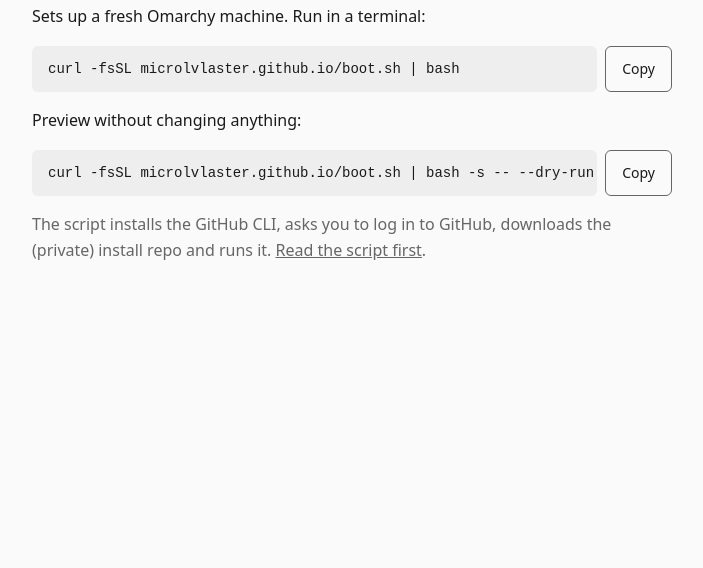
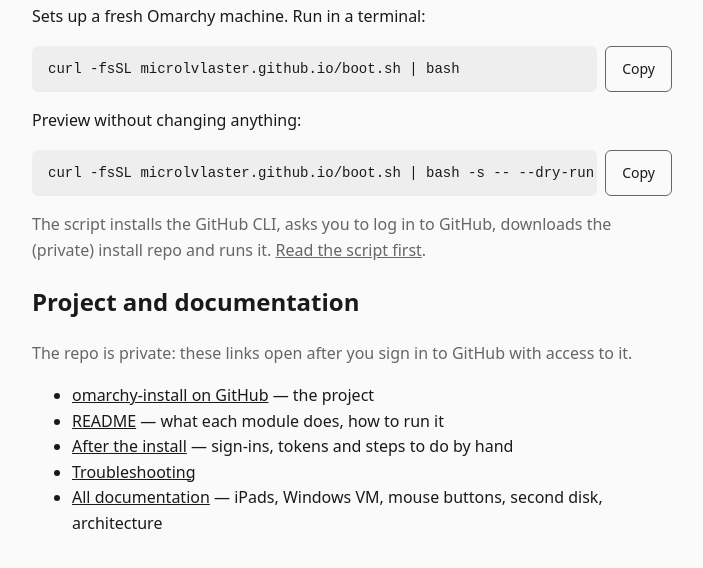
Before and after one commit to microlvlaster/microlvlaster.github.io, a plain HTML site: page index.html in a window 1280 px wide. Shown: the part 138-706 px from the top of the page, without its empty margins (288-991 px from the left). Drawn offline with Linux system fonts and the light colour scheme.

Commit message:
Update boot.sh

```diff
--- a/index.html
+++ b/index.html
@@ -33,6 +33,17 @@
   <p class="muted">The script installs the GitHub CLI, asks you to log in to GitHub,
   downloads the (private) install repo and runs it.
   <a href="boot.sh">Read the script first</a>.</p>
+
+  <h2>Project and documentation</h2>
+  <p class="muted">The repo is private: these links open after you sign in to GitHub
+  with access to it.</p>
+  <ul>
+    <li><a href="https://github.com/microlvlaster/omarchy-install">omarchy-install on GitHub</a> — the project</li>
+    <li><a href="https://github.com/microlvlaster/omarchy-install#readme">README</a> — what each module does, how to run it</li>
+    <li><a href="https://github.com/microlvlaster/omarchy-install/blob/main/docs/after-install.md">After the install</a> — sign-ins, tokens and steps to do by hand</li>
+    <li><a href="https://github.com/microlvlaster/omarchy-install/blob/main/docs/troubleshooting.md">Troubleshooting</a></li>
+    <li><a href="https://github.com/microlvlaster/omarchy-install/tree/main/docs">All documentation</a> — iPads, Windows VM, mouse buttons, second disk, architecture</li>
+  </ul>
 </main>
 <script>
   // Copy the command next to the button. Falls back to selecting the text
```
